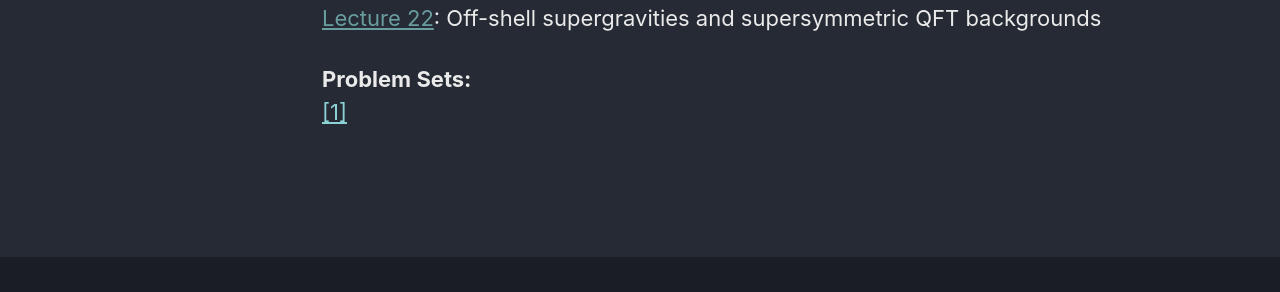
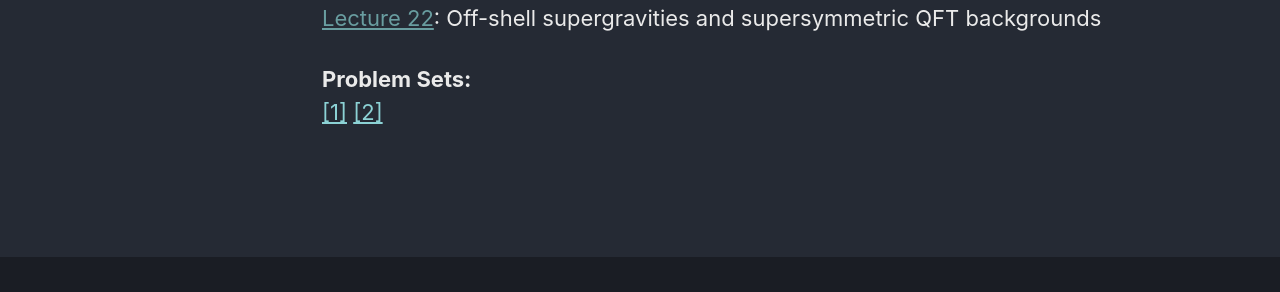
Before and after one commit to ipapadimitriou/ipapadimitriou.github.io, a Jekyll site: the page built from _pages/2022.md, in a window 1280 px wide and 900 px high, scrolled down 1022 px. Shown: the part 489-781 px from the top of the window. Built offline with Jekyll 4.4.1, drawn with Linux system fonts in a browser that asks for light colours; cached includes are drawn as plain includes.

Commit message:
uploaded PS2 of supergravity course

```diff
--- a/_pages/2022.md
+++ b/_pages/2022.md
@@ -72,3 +72,4 @@ General Relativity or basic differential geometry, basic background in supersymm
 
 <b>Problem Sets:</b><br>
 [[1]](./attachments/teaching/Introduction to Supergravity 2022/problem sets/2022.03.29 - problem set 1.pdf)
+[[2]](./attachments/teaching/Introduction to Supergravity 2022/problem sets/2022.04.25 - problem set 2.pdf)
```
Also changed, not shown: 1 other file.
